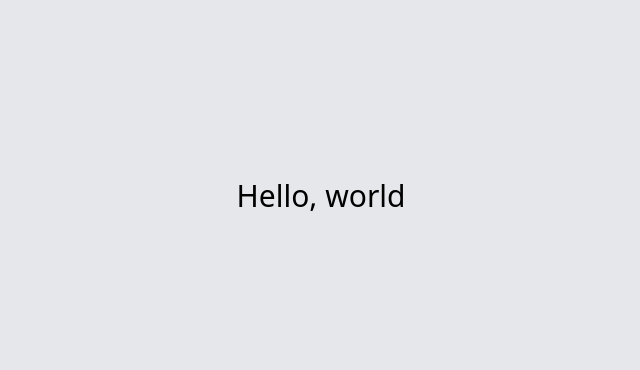
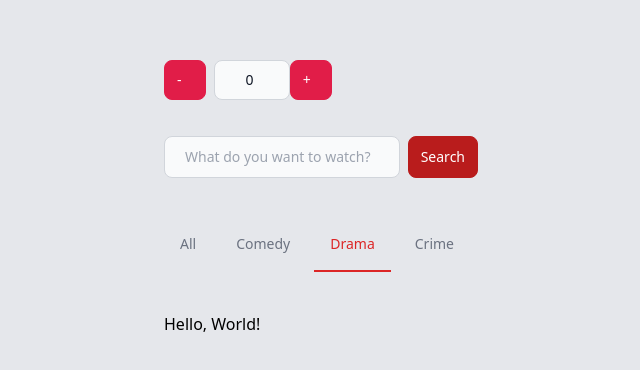
Before and after one commit to artabr/react-mentor-app, a React (Vite) app: page / in a window 1280 px wide. Shown: the part 204-574 px from the top of the page, without its empty margins (319-959 px from the left). Built offline with nearby package versions, Linux system fonts and the light colour scheme.

Commit message:
Created first components

```diff
--- a/package.json
+++ b/package.json
@@ -23,6 +23,7 @@
     ]
   },
   "dependencies": {
+    "classnames": "^2.3.2",
     "react": "18.2.0",
     "react-dom": "18.2.0"
   },
--- /dev/null
+++ b/src/components/Counter/Counter.tsx
@@ -0,0 +1,46 @@
+import React from "react";
+import {CounterButton} from "./CounterButton";
+
+type CounterProps = {};
+type CounterState = {
+    count: number;
+};
+
+export class Counter extends React.Component<CounterProps, CounterState> {
+    constructor(props){
+        super(props);
+        this.state = {
+            count: 0,
+        }
+        this.increment = this.increment.bind(this);
+        this.decrement = this.decrement.bind(this);
+    }
+
+    increment() {
+        this.setState(previousValue => ({
+            count: previousValue.count + 1,
+        }));
+    }
+
+    decrement() {
+        this.setState(previousValue => ({
+            count: previousValue.count - 1,
+        }));
+    }
+
+    render() {
+        console.log("Counter rendered.");
+
+        return (
+            <div className="custom-number-input h-10 w-44">
+                <div className="flex flex-row h-10 w-full rounded-lg relative bg-transparent mt-1">
+                    <CounterButton text="-" onClick={this.decrement} />
+                    <input type="number"
+                           className="w-full text-center bg-gray-50 border border-gray-300 text-gray-900 text-sm rounded-lg focus:ring-red-500 focus:border-red-500 block w-full pl-5 p-2.5 dark:bg-gray-700 dark:border-gray-600 dark:placeholder-gray-400 dark:text-white dark:focus:ring-red-500 dark:focus:border-red-500"
+                           name="custom-input-number" value={this.state.count}></input>
+                    <CounterButton text="+" onClick={this.increment} />
+                </div>
+            </div>
+        );
+    }
+};
--- /dev/null
+++ b/src/components/Counter/CounterButton.tsx
@@ -0,0 +1,17 @@
+import React from "react";
+
+type CounterButtonProps = {
+    text: string;
+    type?: 'blue' | 'red';
+    onClick?: React.MouseEventHandler;
+};
+
+export class CounterButton extends React.PureComponent<CounterButtonProps> {
+    render() {
+        console.log("CounterButton rendered.");
+
+        return (<button onClick={this.props.onClick}
+                        className="h-full w-20 inline-flex items-center py-2.5 px-3 mr-2 text-sm font-medium text-white bg-rose-600 rounded-lg border border-rose-600 hover:bg-rose-800 focus:ring-4 focus:outline-none focus:ring-rose-300 dark:bg-rose-600 dark:hover:bg-rose-700 dark:focus:ring-rose-800">{this.props.text}
+        </button>);
+    }
+}
--- /dev/null
+++ b/src/components/GenreTabs/GenreTab.tsx
@@ -0,0 +1,26 @@
+import React, {FC} from "react";
+
+import cx from 'classnames';
+
+type GenreTabProps = {
+    item?: {
+        id: string;
+        title: string;
+    };
+    isSelected?: boolean;
+};
+
+export const GenreTab: FC<GenreTabProps> = ({item, isSelected}: GenreTabProps) => {
+    return (
+        <li className="mr-2">
+            <a href="#"
+               className={cx("inline-block p-4 rounded-t-lg border-b-2 ",
+                   {
+                       "border-transparent hover:text-gray-600 hover:border-gray-300 dark:hover:text-gray-300": !isSelected,
+                       "border-red-600 text-red-600 active dark:text-red-500 dark:border-red-500": isSelected
+                   }
+               )}>{item?.title}</a>
+
+        </li>
+    );
+}
--- /dev/null
+++ b/src/components/GenreTabs/GenreTabs.tsx
@@ -0,0 +1,21 @@
+import React, {FC} from "react";
+import {GenreTab} from "./GenreTab";
+
+type GenreTabsProps = {
+    items?: {
+        id: string;
+        title: string;
+    }[];
+    selectedItemId?: string;
+};
+
+export const GenreTabs: FC<GenreTabsProps> = ({items, selectedItemId}: GenreTabsProps) => {
+    return (
+        <div
+            className="text-sm font-medium text-center text-gray-500 border-b border-gray-200 dark:text-gray-400 dark:border-gray-700">
+            <ul className="flex flex-wrap -mb-px">
+                {items?.map((item) => <GenreTab item={item} isSelected={item.id === selectedItemId}/>)}
+            </ul>
+        </div>
+    );
+}
--- /dev/null
+++ b/src/components/SearchForm/SearchForm.tsx
@@ -0,0 +1,17 @@
+import React, {FC} from "react";
+
+export const SearchForm: FC = () => {
+    return (
+        <form className="flex items-center">
+            <label htmlFor="search" className="sr-only">Search</label>
+            <div className="relative w-full">
+                <input type="text" id="search" className="bg-gray-50 border border-gray-300 text-gray-900 text-sm rounded-lg focus:ring-red-500 focus:border-red-500 block w-full pl-5 p-2.5  dark:bg-gray-700 dark:border-gray-600 dark:placeholder-gray-400 dark:text-white dark:focus:ring-red-500 dark:focus:border-red-500"
+                       placeholder="What do you want to watch?" required/>
+            </div>
+            <button type="submit"
+                    className="inline-flex items-center py-2.5 px-3 ml-2 text-sm font-medium text-white bg-red-700 rounded-lg border border-red-700 hover:bg-red-800 focus:ring-4 focus:outline-none focus:ring-red-300 dark:bg-red-600 dark:hover:bg-red-700 dark:focus:ring-red-800">
+                Search
+            </button>
+        </form>
+    );
+};
--- /dev/null
+++ b/src/components/SimpleText/SimpleText.tsx
@@ -0,0 +1,11 @@
+import React from "react";
+
+type SimpleTextProps = {
+    text: string;
+};
+
+export class SimpleText extends React.Component<SimpleTextProps> {
+    render() {
+        return React.createElement('span', null, this.props.text);
+    }
+}
--- a/src/main.tsx
+++ b/src/main.tsx
@@ -1,15 +1,41 @@
-import React, { FC } from 'react'
-import { createRoot } from 'react-dom/client'
+import React, {FC} from 'react'
+import {createRoot} from 'react-dom/client'
 
 import './index.css'
+import {Counter} from "./components/Counter/Counter";
+import {SearchForm} from "./components/SearchForm/SearchForm";
+import {GenreTabs} from "./components/GenreTabs/GenreTabs";
+import {SimpleText} from "./components/SimpleText/SimpleText";
+
+const GenreTabsItems = [{
+    id: "0",
+    title: "All"
+},
+    {
+        id: "1",
+        title: "Comedy"
+    },
+    {
+        id: "2",
+        title: "Drama"
+    },
+    {
+        id: "3",
+        title: "Crime"
+    }];
 
 const App = document.getElementById('root')
 const Root: FC = () => {
-  return (
-    <div className="absolute h-full w-full flex items-center justify-center bg-gray-200">
-      <span className="text-3xl">Hello, world</span>
-    </div>
-  )
+    return (
+        <div className="absolute h-full w-full flex items-center justify-center bg-gray-200">
+            <div className="flex flex-col space-y-10">
+                <Counter/>
+                <SearchForm/>
+                <GenreTabs items={GenreTabsItems} selectedItemId="2"/>
+                <SimpleText text="Hello, World!"/>
+            </div>
+        </div>
+    )
 }
 
-createRoot(App!).render(<Root />)
+createRoot(App!).render(<Root/>)
```
Also changed, not shown: 2 other files (tests, documents, lock files or other folders).
